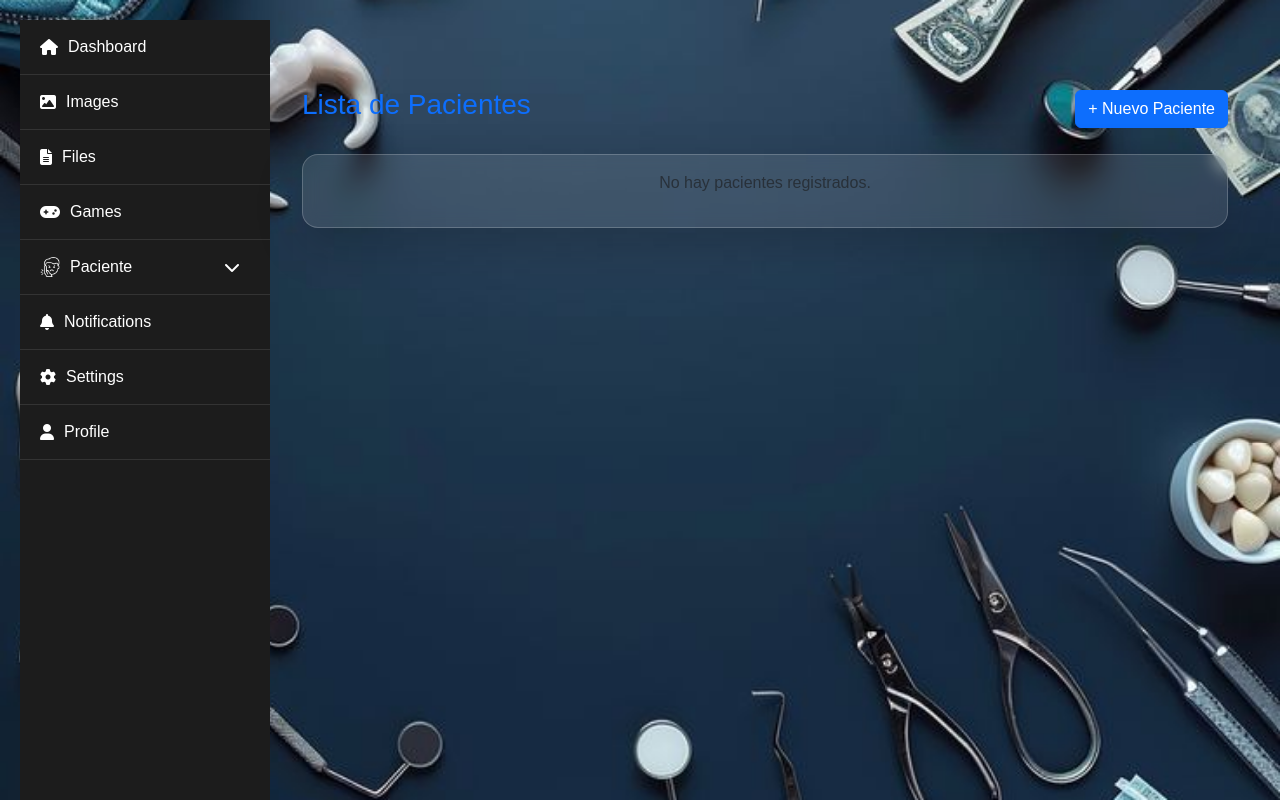
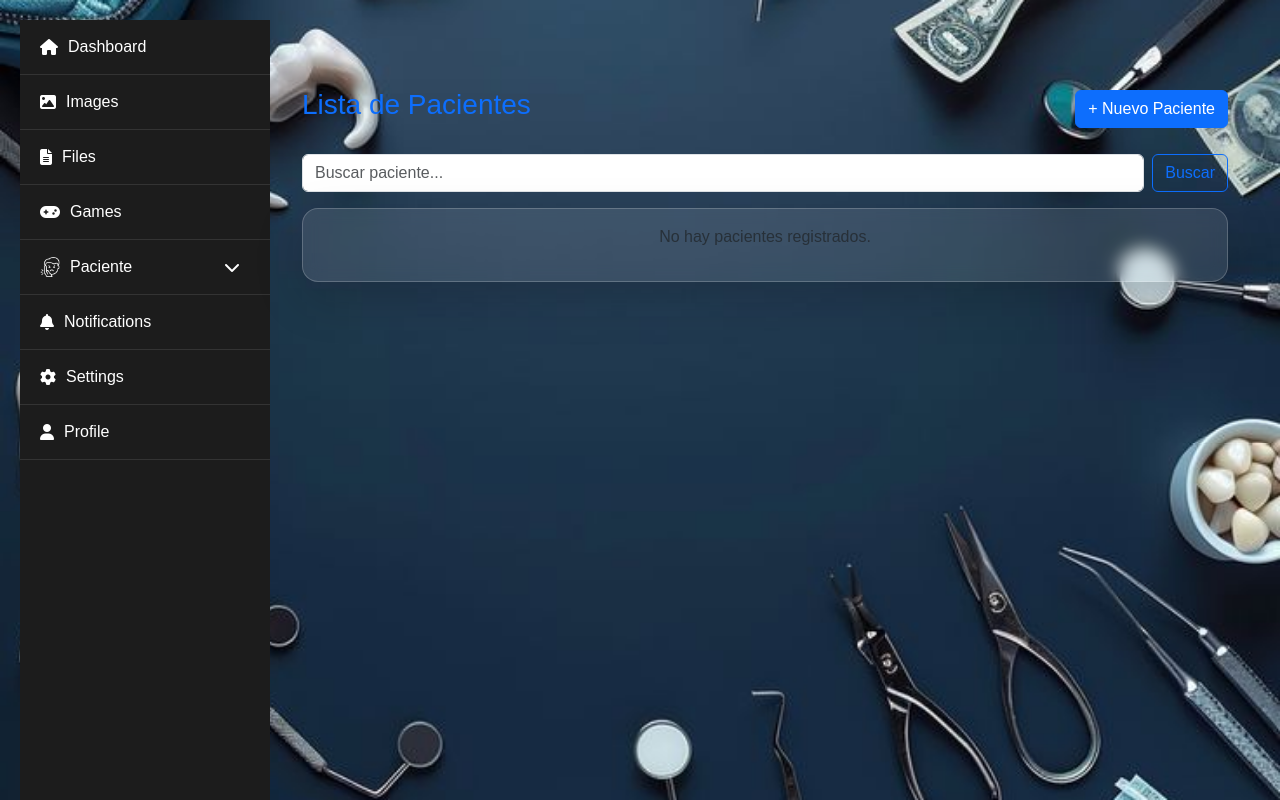
Before and after one commit to AlondraJVG/klinicstudiodental, a Flask app: page /pacientes in a window 1280 px wide. Run offline with Flask 3, Linux system fonts and the light colour scheme.

Commit message:
Busqueda

```diff
--- a/app/routes/paciente.py
+++ b/app/routes/paciente.py
@@ -12,7 +12,16 @@ def calcular_edad(fecha_nacimiento):
 
 @paciente_bp.route('/pacientes')
 def lista_pacientes():
-    pacientes = Paciente.query.all()
+    busqueda = request.args.get('busqueda', '')
+    if busqueda:
+        pacientes = Paciente.query.filter(
+            (Paciente.nombre.ilike(f"%{busqueda}%")) |
+            (Paciente.apellido.ilike(f"%{busqueda}%")) |
+            (Paciente.correo.ilike(f"%{busqueda}%"))
+        ).all()
+    else:
+        pacientes = Paciente.query.all()
+
     return render_template('pacientes.html', pacientes=pacientes)
 
 @paciente_bp.route('/pacientes/nuevo', methods=['GET', 'POST'])
--- a/app/templates/pacientes.html
+++ b/app/templates/pacientes.html
@@ -21,7 +21,10 @@
     </div>
     {% endif %}
     {% endwith %}
-
+    <form method="GET" action="{{ url_for('paciente.lista_pacientes') }}" class="mb-3 d-flex">
+        <input type="text" name="busqueda" class="form-control me-2" placeholder="Buscar paciente..." value="{{ request.args.get('busqueda', '') }}">
+        <button type="submit" class="btn btn-outline-primary">Buscar</button>
+    </form>
     <div class="card shadow-lg rounded-4">
         <div class="card-body">
             {% if pacientes %}
```
